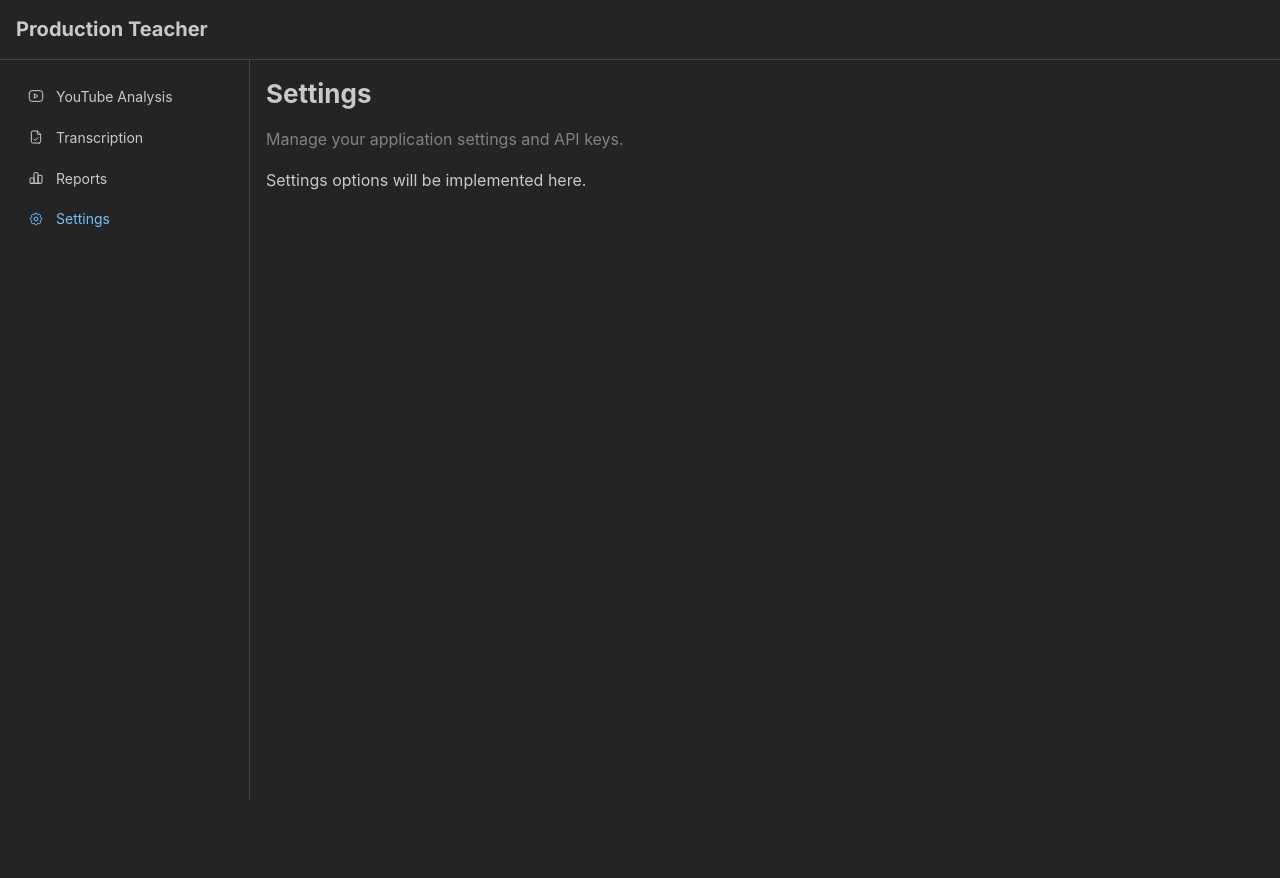
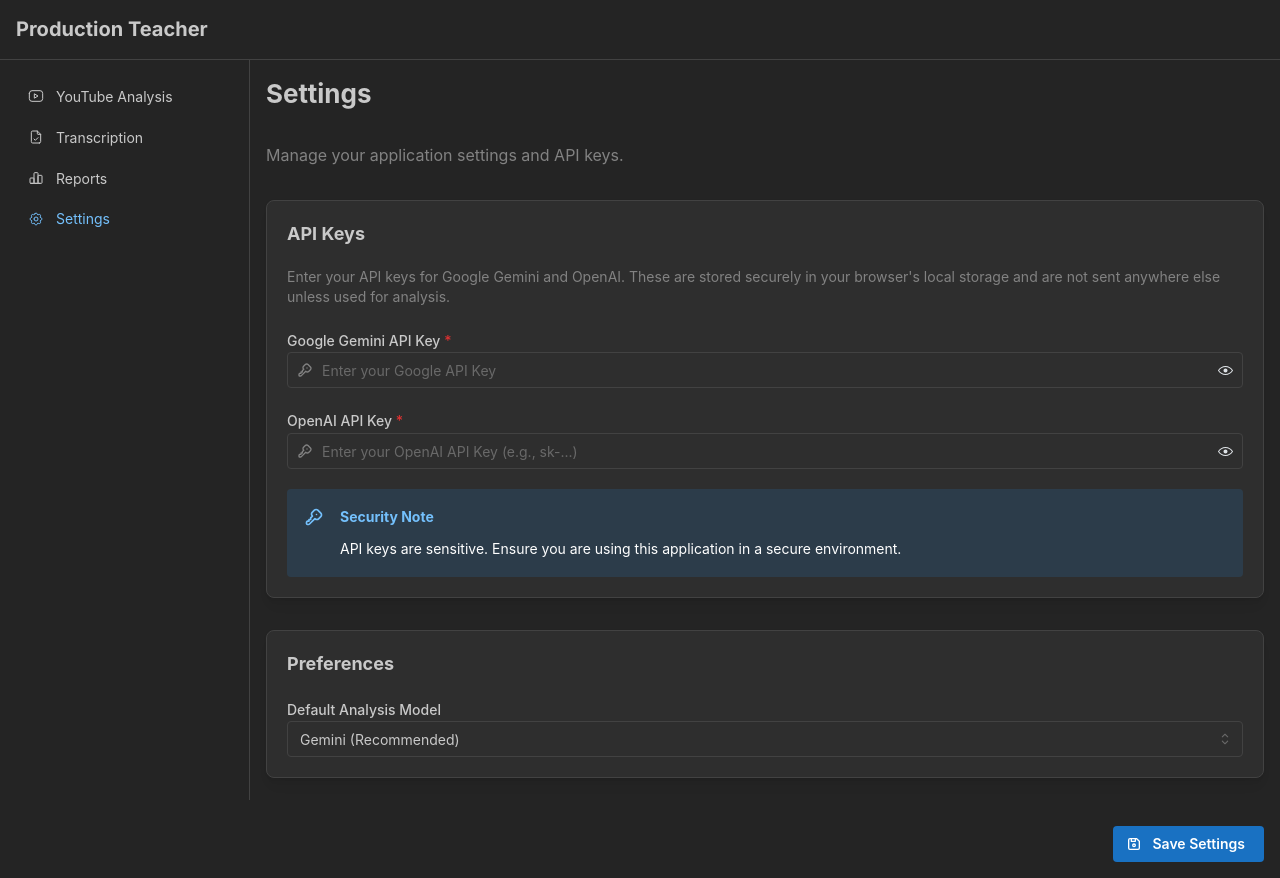
Before and after one commit to BlakeDanielson/production-teacher, a Next.js app: page /settings in a window 1280 px wide. Before the commit the page ends 800 px from the top, so only its background shows below. Built offline with nearby package versions, Linux system fonts and the light colour scheme.

Commit message:
Feat: Implement settings page UI and basic save logic

```diff
--- a/src/app/settings/page.tsx
+++ b/src/app/settings/page.tsx
@@ -1,17 +1,128 @@
 'use client';
 
-import { Title, Text, Stack } from '@mantine/core';
+import { useState, useEffect } from "react";
+import { Title, Text, Stack, TextInput, PasswordInput, Button, Group, Select, Alert, Card } from '@mantine/core';
+import { notifications } from '@mantine/notifications';
+import { IconDeviceFloppy, IconKey, IconSettings, IconCheck, IconX } from '@tabler/icons-react';
+
+// Define type for analysis model preference if needed
+type AnalysisModel = 'gemini' | 'gpt4';
 
 export default function SettingsPage() {
-  // TODO: Add settings state, handlers, and UI components here
-  // Example: API keys, default models, preferences
+  // --- State ---
+  const [googleApiKey, setGoogleApiKey] = useState('');
+  const [openaiApiKey, setOpenaiApiKey] = useState('');
+  const [defaultAnalysisModel, setDefaultAnalysisModel] = useState<AnalysisModel>('gemini');
+  const [isLoading, setIsLoading] = useState(false);
+  const [isSaving, setIsSaving] = useState(false);
+
+  // --- Effects ---
+  // Load settings from local storage on component mount
+  useEffect(() => {
+    const storedGoogleKey = localStorage.getItem('googleApiKey');
+    const storedOpenaiKey = localStorage.getItem('openaiApiKey');
+    const storedModel = localStorage.getItem('defaultAnalysisModel') as AnalysisModel;
+    if (storedGoogleKey) setGoogleApiKey(storedGoogleKey);
+    if (storedOpenaiKey) setOpenaiApiKey(storedOpenaiKey);
+    if (storedModel) setDefaultAnalysisModel(storedModel);
+  }, []);
+
+  // --- Handlers ---
+  const handleSaveSettings = () => {
+    setIsSaving(true);
+    try {
+      // Basic validation (can be enhanced)
+      if (!googleApiKey || !openaiApiKey) {
+         notifications.show({
+           title: 'Missing Keys',
+           message: 'Please provide both Google Gemini and OpenAI API keys.',
+           color: 'orange'
+         });
+         setIsSaving(false);
+         return;
+      }
+
+      // Save to local storage (replace with API call later if needed)
+      localStorage.setItem('googleApiKey', googleApiKey);
+      localStorage.setItem('openaiApiKey', openaiApiKey);
+      localStorage.setItem('defaultAnalysisModel', defaultAnalysisModel);
+
+      notifications.show({
+        title: 'Settings Saved',
+        message: 'Your settings have been saved successfully.',
+        color: 'green',
+        icon: <IconCheck />
+      });
+    } catch (error) {
+      console.error("Error saving settings:", error);
+       notifications.show({
+         title: 'Error',
+         message: 'Could not save settings.',
+         color: 'red',
+         icon: <IconX />
+       });
+    } finally {
+      setIsSaving(false);
+    }
+  };
 
   return (
-    <Stack>
+    <Stack gap="xl">
       <Title order={2}>Settings</Title>
       <Text c="dimmed">Manage your application settings and API keys.</Text>
-      {/* Placeholder for settings UI */}
-      <Text>Settings options will be implemented here.</Text>
+
+      <Card shadow="sm" padding="lg" radius="md" withBorder>
+        <Stack gap="lg">
+           <Title order={4}>API Keys</Title>
+           <Text size="sm" c="dimmed">Enter your API keys for Google Gemini and OpenAI. These are stored securely in your browser's local storage and are not sent anywhere else unless used for analysis.</Text>
+           <PasswordInput
+             label="Google Gemini API Key"
+             placeholder="Enter your Google API Key"
+             value={googleApiKey}
+             onChange={(event) => setGoogleApiKey(event.currentTarget.value)}
+             required
+             leftSection={<IconKey size={16} />}
+           />
+           <PasswordInput
+             label="OpenAI API Key"
+             placeholder="Enter your OpenAI API Key (e.g., sk-...)"
+             value={openaiApiKey}
+             onChange={(event) => setOpenaiApiKey(event.currentTarget.value)}
+             required
+             leftSection={<IconKey size={16} />}
+           />
+
+           <Alert variant="light" color="blue" title="Security Note" icon={<IconKey />}>
+              API keys are sensitive. Ensure you are using this application in a secure environment.
+           </Alert>
+        </Stack>
+      </Card>
+
+       <Card shadow="sm" padding="lg" radius="md" withBorder>
+        <Stack gap="lg">
+           <Title order={4}>Preferences</Title>
+            <Select
+             label="Default Analysis Model"
+             value={defaultAnalysisModel}
+             onChange={(value) => setDefaultAnalysisModel(value as AnalysisModel)}
+             data={[
+               { value: 'gemini', label: 'Gemini (Recommended)' },
+               { value: 'gpt4', label: 'GPT-4' },
+             ]}
+           />
+        </Stack>
+      </Card>
+
+      <Group justify="flex-end" mt="md">
+        <Button
+          onClick={handleSaveSettings}
+          leftSection={<IconDeviceFloppy size={16} />}
+          loading={isSaving}
+        >
+          Save Settings
+        </Button>
+      </Group>
+
     </Stack>
   );
 }
```
